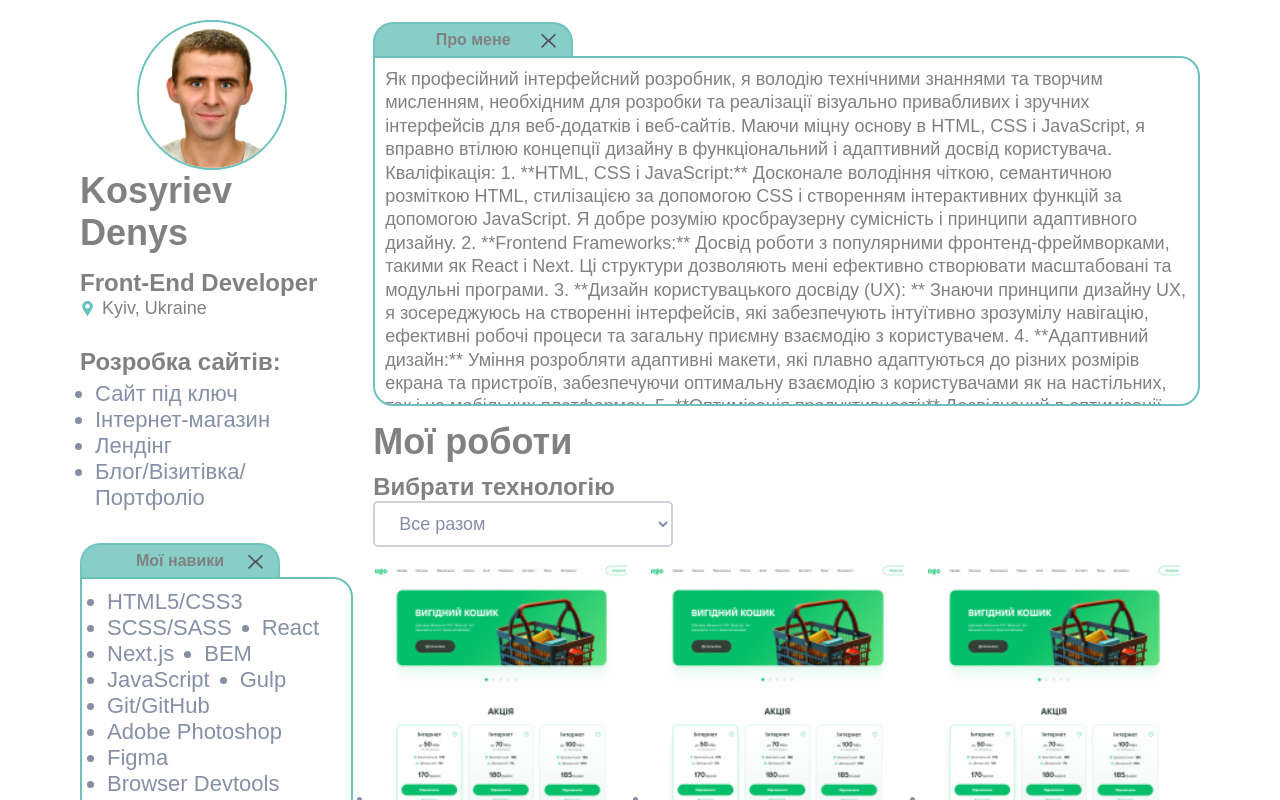
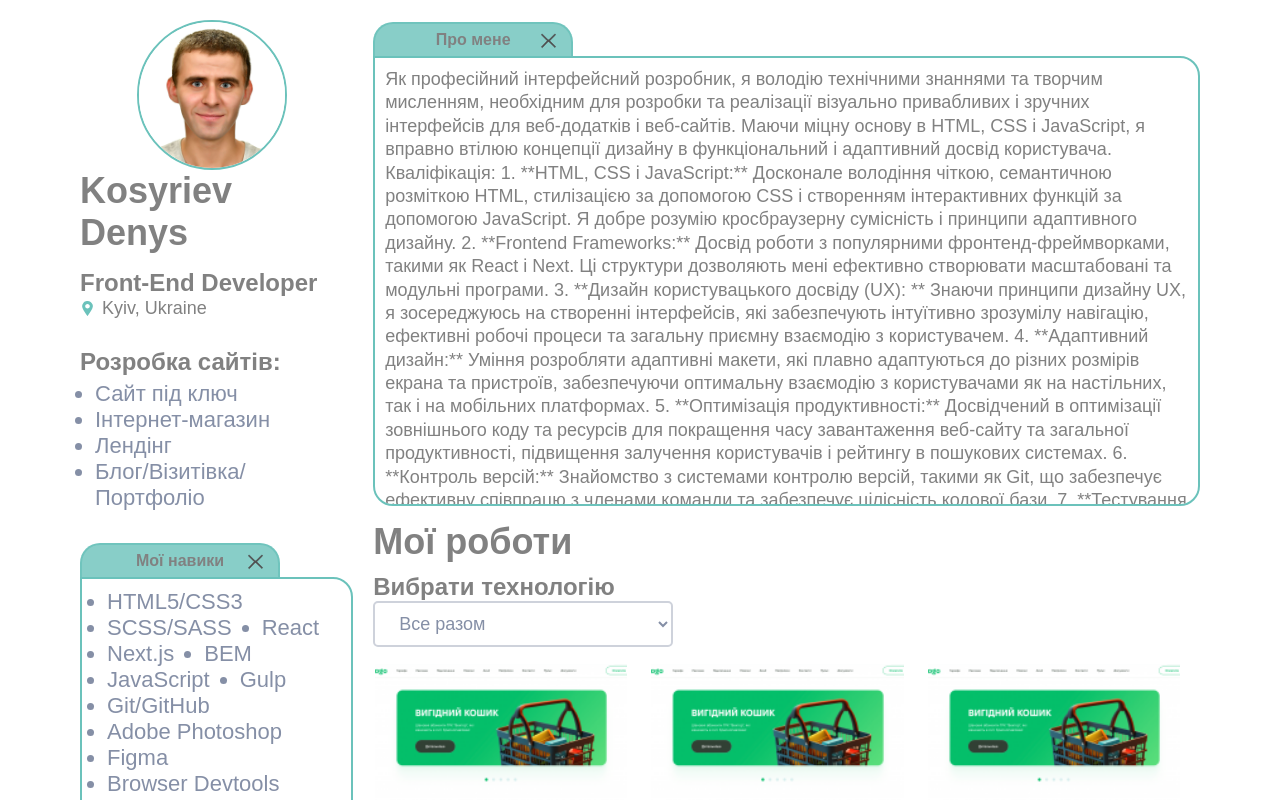
Before and after one commit to denys-kosyriev/portfolio-next-js, a Next.js app: page / in a window 1280 px wide. Shown: the top 800 px of the page. Built offline with nearby package versions, Linux system fonts and the light colour scheme.

Commit message:
fix: scroll "blockDropDownWindow"

```diff
--- a/src/components/common/BlockDropDownWindow/BlockDropDownWindow.module.scss
+++ b/src/components/common/BlockDropDownWindow/BlockDropDownWindow.module.scss
@@ -65,15 +65,20 @@
     border:         2px solid transparent;
     border-radius:  0 20px 20px 20px;
     transition:     .3s linear;
-    overflow:       auto;
     padding:        0 10px;
+    overflow:       hidden;
     display:        flex;
     flex-direction: column;
     gap:            10px;
   }
   .showWindow {
-    max-height:   350px;
+    max-height:   450px;
     border-color: #6BC2BB;
     padding:      10px;
   }
+  &.aboutMe {
+    .dropDownWindow {
+      overflow: auto;
+    }
+  }
 }
--- a/src/components/common/Sidebar/Sidebar.module.scss
+++ b/src/components/common/Sidebar/Sidebar.module.scss
@@ -1,5 +1,5 @@
 .sidebar {
-  padding: 20px 0 30px;
+  padding: 20px 0 10px;
   .skills {
   }
   .wrapper {
@@ -126,6 +126,7 @@
     left:      0;
     z-index:   0;
     float:     left;
+    padding:   20px 0 30px;
     .wrapper {
       flex-direction: column;
       align-items:    center;
--- a/src/components/pages/Home/Home.module.scss
+++ b/src/components/pages/Home/Home.module.scss
@@ -1,5 +1,5 @@
 .home {
-  padding: 20px 0 30px;
+  padding: 0 0 30px;
   .aboutMe {
     padding: 0 0 10px;
   }
@@ -86,6 +86,7 @@
   .home {
     width:       75%;
     margin-left: 25%;
+    padding:     20px 0 30px;
     .aboutMe {
       padding: 0 0 15px;
     }
```
